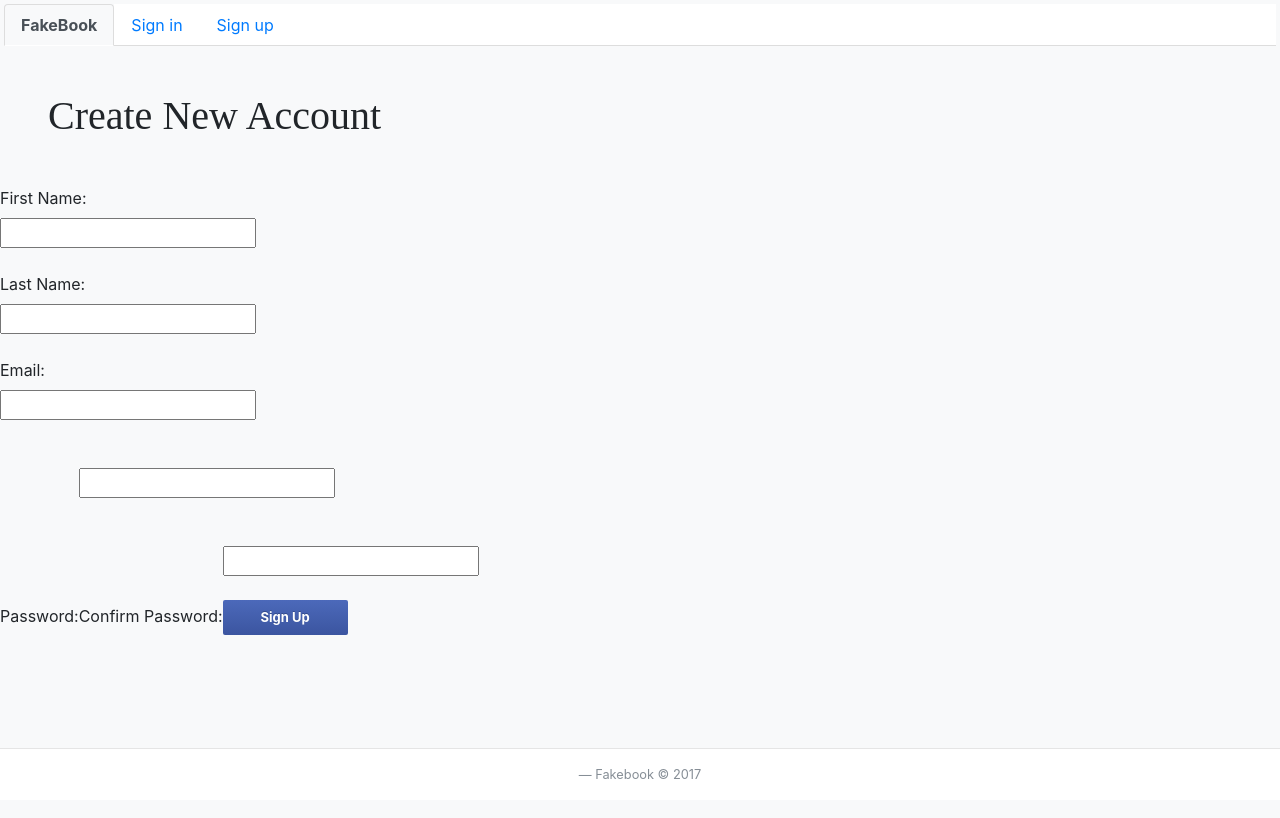
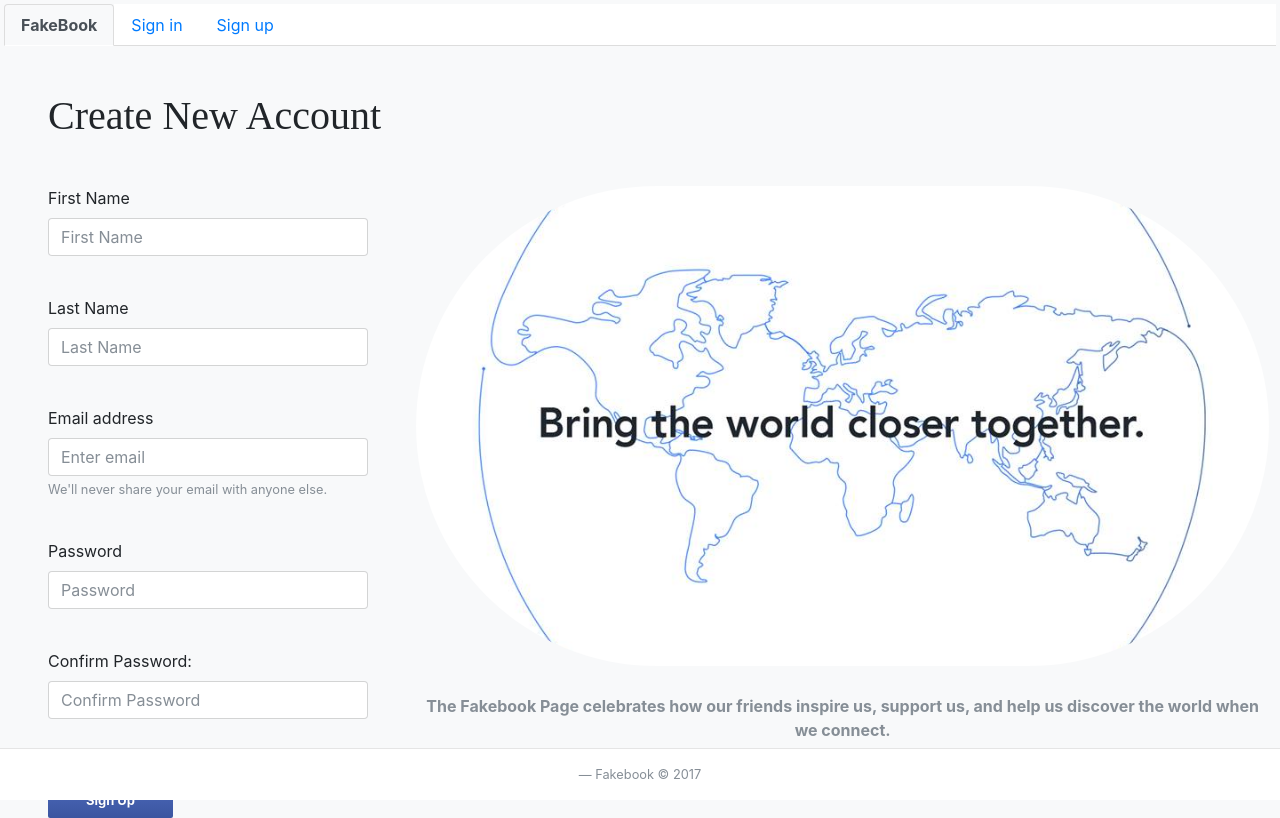
Before and after one commit to RoyBarsheshet/fackbook_blog, a PHP site: page /signup.php in a window 1280 px wide. Before the commit the page ends 779 px from the top, so only its background shows below. Run offline with PHP 8.4, Linux system fonts and the light colour scheme.

Commit message:
more css changes

```diff
--- a/css/style.css
+++ b/css/style.css
@@ -147,30 +147,54 @@ border-radius: 2px;
 }
 .post-btn{
 
+
+
 /*padding-right: 5px;*/
+
 -webkit-font-smoothing: antialiased;
+
 font-family: helvetica, arial, sans-serif;
+
 font-weight: bold;
-  font-size: 12px;
-  line-height: 1;
+
+font-size: 14px;
+
+/* line-height: 1; */
 
 text-decoration: none;
+
 text-shadow: 0 -1px 0 #354c8c;
-  vertical-align: top;
-  white-space: nowrap;
+
+/* vertical-align: middle; */
+
+/* white-space: nowrap; */
 
 color: #fff;
+
 background: linear-gradient(#4c69ba, #3b55a0);
 
-  box-sizing: border-box;
+/* box-sizing: border-box; */
+
 display: inline-block;
-  height: 20px;
-  padding: 5px 5px 0 4px;
+
+/* height: 19px; */
+
+/* padding: 5px 5px 0 4px; */
+
 width: 70px;
+
 text-align: center;
-  border: 0;
+
+/* border: 0; */
+
 border-radius: 2px;
 
+}
+.post-btn:hover{
+    background: white;
+  color: #4c69ba;
+  border: 2px solid #4c69ba;
+  text-decoration: none;
 }
 /*.img-profile{
   width: 500px;
--- a/signup.php
+++ b/signup.php
@@ -55,9 +55,9 @@ if(isset($_POST['submit'])){
   if( ! $password || strlen($password) <6 || strlen($password) > 10){
     $valid=FALSE;
     $error['password'] = ' * You Must Enter A Password with at list 6 characters and less then 10 characters';
-  }elseif ( $password != $cpassword) {
+  }elseif ( $password != $cpassword || strlen($cpassword) <= 0) {
       $valid=FALSE;
-      $error['password'] = ' * Password\'s Must Match';
+      $error['confirm_password'] = ' * Password\'s Must Match';
     }
   if ($valid){
     $first_name = mysqli_real_escape_string($link,$first_name);
@@ -91,27 +91,58 @@ if(isset($_POST['submit'])){
      <div class="text-left m-5">
     <h1 style="font-family:serif ">Create New Account</h1>
 </div>
-
+<div class="row no-gutters ">
+<div class="ml-5 mr-5 bg-light col-3 col-md-3 align-items-center">
         <form method="post" action="">
           <input type="hidden" name="token" value="<?= $token; ?>">
-           <label for="first_name">First Name:</label><br>
+
+
+
+<!--           <label for="first_name">First Name:</label><br>
           <input type="text" name="first name" id="first_name" value="<?= old('name'); ?>">
-          <span class="error"> <?= $error['first name']; ?></span><br><br>
-           <label for="last_name">Last Name:</label><br>
+          <span class="error"> <?= $error['first name']; ?></span><br><br>-->
+
+           <div class="form-group">
+                <label for="first_name">First Name</label>
+                <input type="text" name="first name" class="form-control w-10" id="first_name" placeholder="First Name" value="<?= old('name'); ?>">
+      <span class="error"> <?= $error['first name']; ?></span><br>
+       </div>
+
+<!--           <label for="last_name">Last Name:</label><br>
           <input type="text" name="last name" id="last_name" value="<?= old('name'); ?>">
-          <span class="error"> <?= $error['last name']; ?></span><br><br>
+          <span class="error"> <?= $error['last name']; ?></span><br><br>-->
 
-          <label for="email">Email:</label><br>
-          <input type="text" name="email" id="eamil" value="<?= old('email'); ?>">
-          <span class="error"> <?= $error['email']; ?></span><br><br>
+          <div class="form-group">
+                <label for="last_name">Last Name</label>
+                <input type="text" name="last name" class="form-control w-10" id="last_name" placeholder="Last Name" value="<?= old('name'); ?>">
+      <span class="error"> <?= $error['last name']; ?></span><br>
+       </div>
 
-          <label for="password">Password:<label><br>
-      <input type="password" name="password" id="password">
-      <span class="error"> <?= $error['password']; ?></span><br><br>
+         <div class="form-group ">
+                <label for="email">Email address</label>
+                 <!--<input type="text" name="email" id="eamil" value="<?= old('email'); ?>">-->
+                <input type="text" class="form-control w-10" name="email" id="email" aria-describedby="emailHelp" placeholder="Enter email" value="<?= old('email'); ?>">
+                <small id="emailHelp" class="form-text text-muted">We'll never share your email with anyone else.</small>
+           <span class="error"> <?= $error['email']; ?></span><br>
+         </div>
 
-       <label for="confirm_Password">Confirm Password:<label><br>
-      <input type="password" name="confirm_password" id="confirm_Password">
-      <span class="error"> <?= $error['confirm_password']; ?></span><br><br>
+          <div class="form-group">
+                <label for="Password">Password</label>
+                <input type="password" name="password" class="form-control w-10" id="Password" placeholder="Password">
+      <span class="error"> <?= $error['password']; ?></span><br>
+       </div>
+
+         <div class="form-group">
+                <label for="confirm_Password">Confirm Password:</label>
+                <input type="password" name="confirm_password" class="form-control w-10" id="confirm_Password" placeholder="Confirm Password">
+           <span class="error"> <?= $error['confirm_password']; ?></span><br><br>
+         </div>
+<!--       <label for="confirm_Password">Confirm Password:</label><br>
+      <input type="password" name="confirm_password" id="confirm_Password">-->
+
+
+
+
 
       <input class="click-btn-large" type="submit" name="submit" value="Sign Up">
 
@@ -119,4 +150,13 @@ if(isset($_POST['submit'])){
 
 
       </div>
+ <div class="col-8 col-sm-8 col-md-8 text-center ">
+
+        <p class="post-info">
+            <img class="img-fluid rounded" style="border-radius:16.25rem!important" alt="Responsive image" src="images/about_us.jpg"><br><br>
+            <b class="form-text text-muted">The Fakebook Page celebrates how our friends inspire us, support us,
+                and help us discover the world when we connect.</b>
+        </p>
+    </div>
+    </div>
 <?php include 'tpl/footer.php'; ?>
--- a/tpl/header.php
+++ b/tpl/header.php
@@ -4,6 +4,9 @@
      <meta charset="utf-8">
     <meta name="viewport" content="width=device-width, initial-scale=1, shrink-to-fit=no">
     <title><?= $title; ?></title>
+
+    <link rel="shortcut icon" href="https://m.facebook.com/apple-touch-icon.png?refsrc=https%3A%2F%2Ffacebook.com%2F&_rdr" type="image/x-icon" />
+
     <link href="css/bootstrap-4.0.0-beta/dist/css/bootstrap.min.css" rel="stylesheet" type="text/css"/>
 
        <script src="css/bootstrap-4.0.0-beta/assets/js/vendor/jquery-slim.min.js" type="text/javascript"></script>
```
Also changed, not shown: blog.php (+49 -9 lines). Lines whose indentation alone changed are shown as unchanged.
